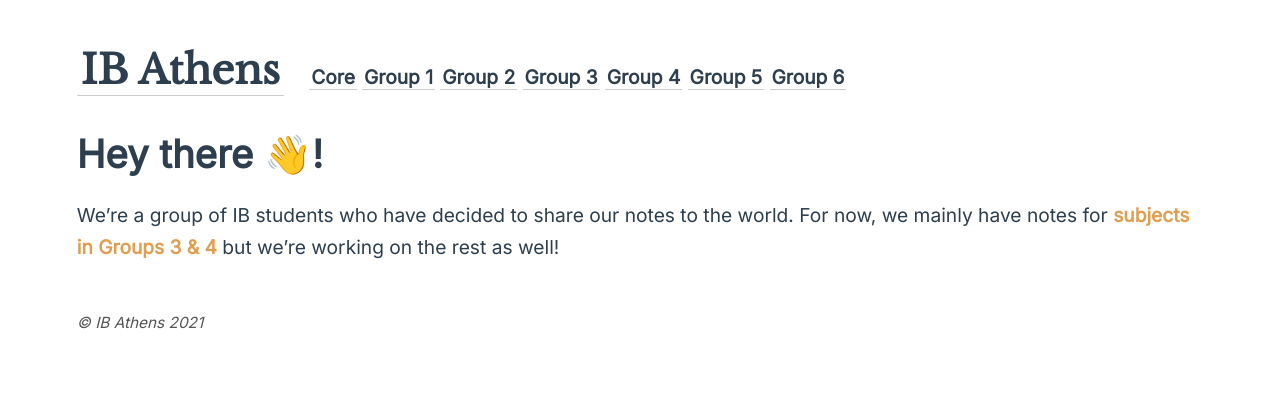
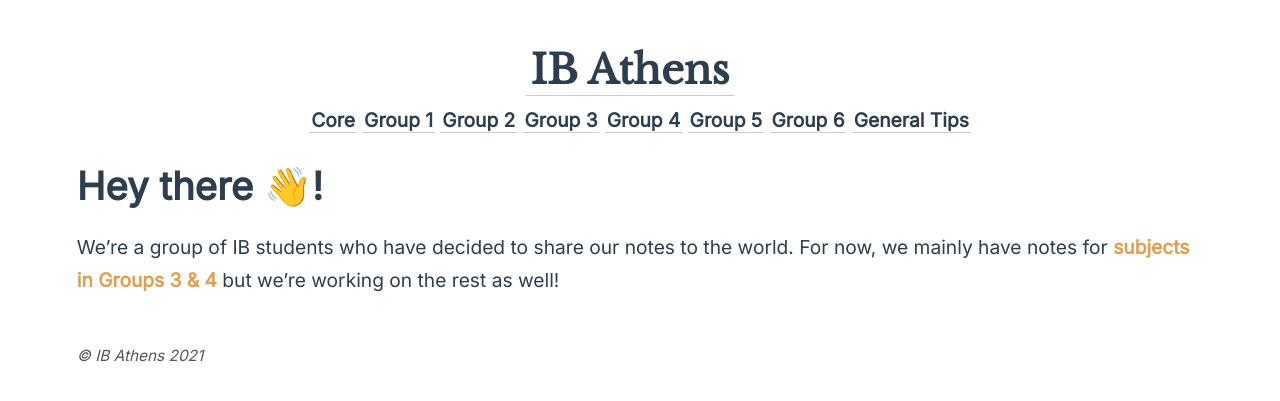
Before and after one commit to ibathens/ibathens.github.io, a Jekyll site: the page built from _pages/index.md, in a window 1280 px wide. Shown: the top 401 px of the page. Built offline with Jekyll 4.4.1, drawn with Linux system fonts in a browser that asks for light colours.

Commit message:
Centered navigation

```diff
--- a/_includes/nav.html
+++ b/_includes/nav.html
@@ -1,5 +1,9 @@
 <div>
-    <a class="logo" href="{{ site.baseurl }}/"><b>{{ site.title }}</b></a>
+    <div align="center">
+        <a class="logo" href="/"><b>IB Athens</b></a>
+    </div>
+    <!-- <br> -->
+    <div align="center">
         <a href="/core">Core</a>
         <a href="/g1">Group 1</a>
         <a href="/g2">Group 2</a>
@@ -7,4 +11,6 @@
         <a href="/g4">Group 4</a>
         <a href="/g5">Group 5</a>
         <a href="/g6">Group 6</a>
+        <a href="/tips">General Tips</a>
     </div>
+</div>
```
Lines whose indentation alone changed are shown as unchanged.
